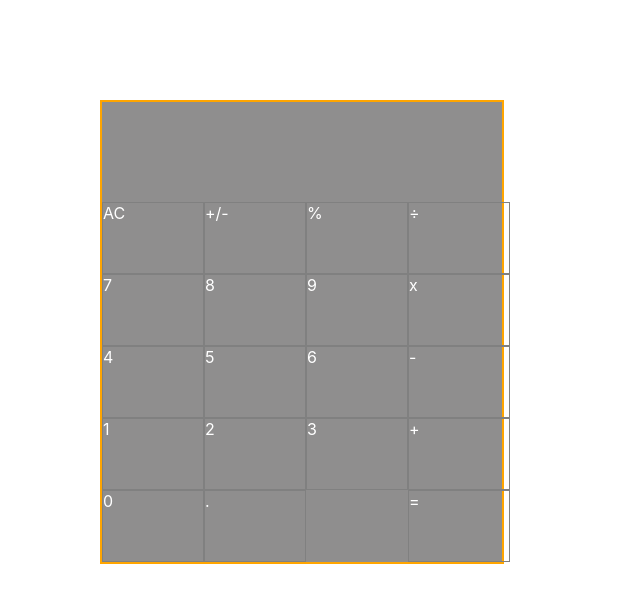
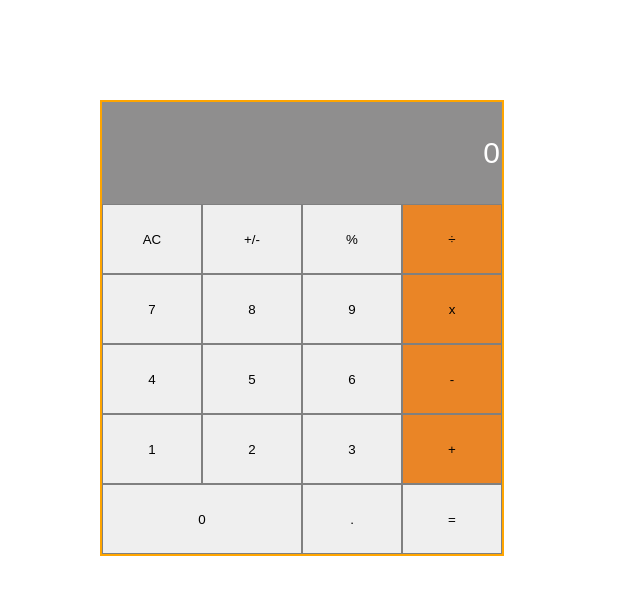
Before and after one commit to rivasbolinga/math-magicians, a React (Create React App) app: page / in a window 1280 px wide. Shown: the top 602 px of the page, without its empty margins (0-640 px from the left). Built offline with nearby package versions, Linux system fonts and the light colour scheme.

Commit message:
Refactoring

```diff
--- a/src/App.css
+++ b/src/App.css
@@ -9,7 +9,18 @@
   border: 2px solid orange;
 }
 
-
+.display-screen {
+  height: 100px;
+  display: flex;
+  font-size: 30px;
+  width: 396px;
+  justify-content: end;
+  color: white;
+  align-items: flex-end;
+  background-color: rgb(143, 142, 142);
+  border: none;
+  text-align: end;
+}
 
 .all-btns {
   display: flex;
@@ -31,7 +42,7 @@
   background-color: rgba(250, 132, 22, 0.86);
 }
 
-.button {
+button {
   width: 100px;
   height: 70px;
   border: 0.5px solid grey;
--- a/src/components/Calculator.js
+++ b/src/components/Calculator.js
@@ -1,49 +1,51 @@
-// import calculate from './logic/calculate.js'
 import React, { useState } from 'react';
-import Input from './input.js';
-import Button from './buttons.js'
-const Calculator = () => {
-  // -- Need to destructure the array because useState always
-  //returns array wit 2 values.
-  const [result, setResult] = useState('');
-  const [first, setFirst] = useState('');
-  //Take the strinc of every button to display it in the calculator screen
-  const addInput = (e) => {
-    setFirst((first) =>[...first, e + " "])
+import calculate from './logic/calculate';
 
-  }
+function Calculator() {
+  const [result, setCalculatorData] = useState({
+    total: null,
+    next: null,
+    operation: null,
+  });
+
+  const handleClick = (buttonName) => {
+    setCalculatorData(calculate(result, buttonName));
+  };
+
   return (
-  <div className="calculadora">
-  <Input first = {first} result= {result}/>
+    <div className='calculadora'>
+    <div className='display-screen-container'>
+      <input className='display-screen' type="text" value={result.next || result.total || '0'}  />
+      </div>
 
-  <div className="all-btns">
-  <div className="buttons">
-    <Button name='AC' />
-    <Button name='+/-'handleClick={addInput} />
-    <Button name='%' handleClick={addInput} />
-    <Button name="7"handleClick={addInput} />
-    <Button name="8" handleClick={addInput} />
-    <Button name='9' handleClick={addInput}/>
-    <Button name='4' handleClick={addInput}/>
-    <Button name='5'handleClick={addInput} />
-    <Button name='6' handleClick={addInput}/>
-    <Button name='1' handleClick={addInput}/>
-    <Button name='2' handleClick={addInput}/>
-    <Button name='3' handleClick={addInput}/>
-    <Button name='0' handleClick={addInput}/>
-    <Button name='.' handleClick={addInput}/>
+      <div className='all-btns'>
+      <div className='buttons'>
+        <button className='button' onClick={() => handleClick('AC')}>AC</button>
+        <button className='button' onClick={() => handleClick('+/-')}>+/-</button>
+        <button className='button' onClick={() => handleClick('%')}>%</button>
+        <button className='button' onClick={() => handleClick('7')}>7</button>
+        <button className='button' onClick={() => handleClick('8')}>8</button>
+        <button className='button' onClick={() => handleClick('9')}>9</button>
+        <button className='button' onClick={() => handleClick('4')}>4</button>
+        <button className='button' onClick={() => handleClick('5')}>5</button>
+        <button className='button' onClick={() => handleClick('6')}>6</button>
+        <button className='button' onClick={() => handleClick('1')}>1</button>
+        <button className='button' onClick={() => handleClick('2')}>2</button>
+        <button className='button' onClick={() => handleClick('3')}>3</button>
+        <button className='button zero' onClick={() => handleClick('0')}>0</button>
+        <button className='button' onClick={() => handleClick('.')}>.</button>
+        </div>
+      <div className="operations">
+       <button className="ope divide" onClick={() => handleClick('÷')}>÷</button>
+       <button className="ope por" onClick={() => handleClick('x')}>x</button>
+       <button className="ope minus" onClick={() => handleClick('-')}>-</button>
+       <button className="ope sum"onClick={() => handleClick('+')}>+</button>
+       <button className="equal"onClick={() => handleClick('=')}>=</button>
     </div>
-  <div className="operations">
-       <Button name='÷' />
-       <Button name='x' />
-       <Button name='-' />
-       <Button name='+' />
-       <Button name='=' />
     </div>
-
-</div>
-</div>
+    </div>
   );
 }
 
+
 export default Calculator;
--- a/src/components/buttons.js
+++ /dev/null
@@ -1,11 +0,0 @@
-import './buttons.css';
-import PropTypes from 'prop-types';
-const Button = ({ name, handleClick }) => {
-  return (
-    <div
-    onClick = {() => handleClick(name)}
-    className='button'>{name}</div>
-  )
-}
-
-export default Button;
--- a/src/components/input.css
+++ /dev/null
@@ -1,13 +0,0 @@
-.display-screen {
-  height: 100px;
-  display: flex;
-  flex-direction: column;
-  font-size: 30px;
-  justify-content: end;
-  color: white;
-  align-items: flex-end;
-}
-
-.first-op {
-  font-size: 25px;
-}
--- a/src/components/input.js
+++ /dev/null
@@ -1,16 +0,0 @@
-import './input.css';
-import PropTypes from 'prop-types';
-const Input = ( { first, result } ) => {
-  return (
-  <div className="display-screen">
-    <div className = 'result'>
-      {result}
-    </div>
-    <div className = 'first'>
-    {first}
-    </div>
-  </div>
-  )
-
-}
-export default Input;
```
Also changed, not shown: src/components/buttons.css (deleted).
